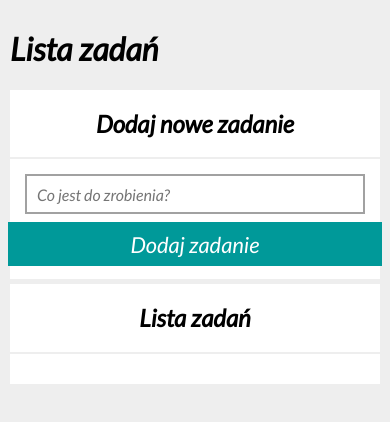
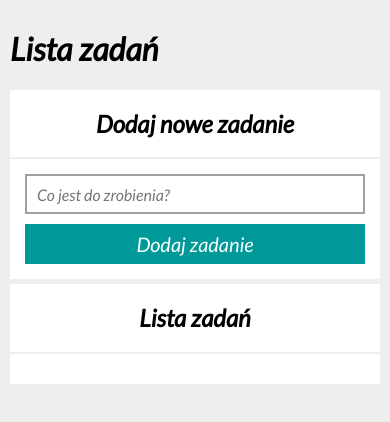
Before and after one commit to Pepko0/todo-list-react, a React (Create React App) app: page / in a window 390 px wide. In both pictures the pointer is over the button "Dodaj zadanie". Shown: the top 422 px of the page. Built offline with nearby package versions, Linux system fonts and the light colour scheme.

Commit message:
added scale(1) to media button "Dodaj Zadanie"

```diff
--- a/src/Form/style.css
+++ b/src/Form/style.css
@@ -2,12 +2,6 @@
     display: grid;
     grid-template-columns: 1fr auto;
     grid-gap: 10px;
-}
-
-@media (max-width: 767px) {
-    .form {
-        grid-template-columns: 1fr;
-    }
 }
 
 .form__newTask {
@@ -33,3 +27,12 @@
     cursor: pointer;
     transform: scale(1.1);
 }
+
+@media (max-width: 767px) {
+    .form {
+        grid-template-columns: 1fr;
+    }
+    .form__button:hover {
+        transform: scale(1);
+    }
+}
```
